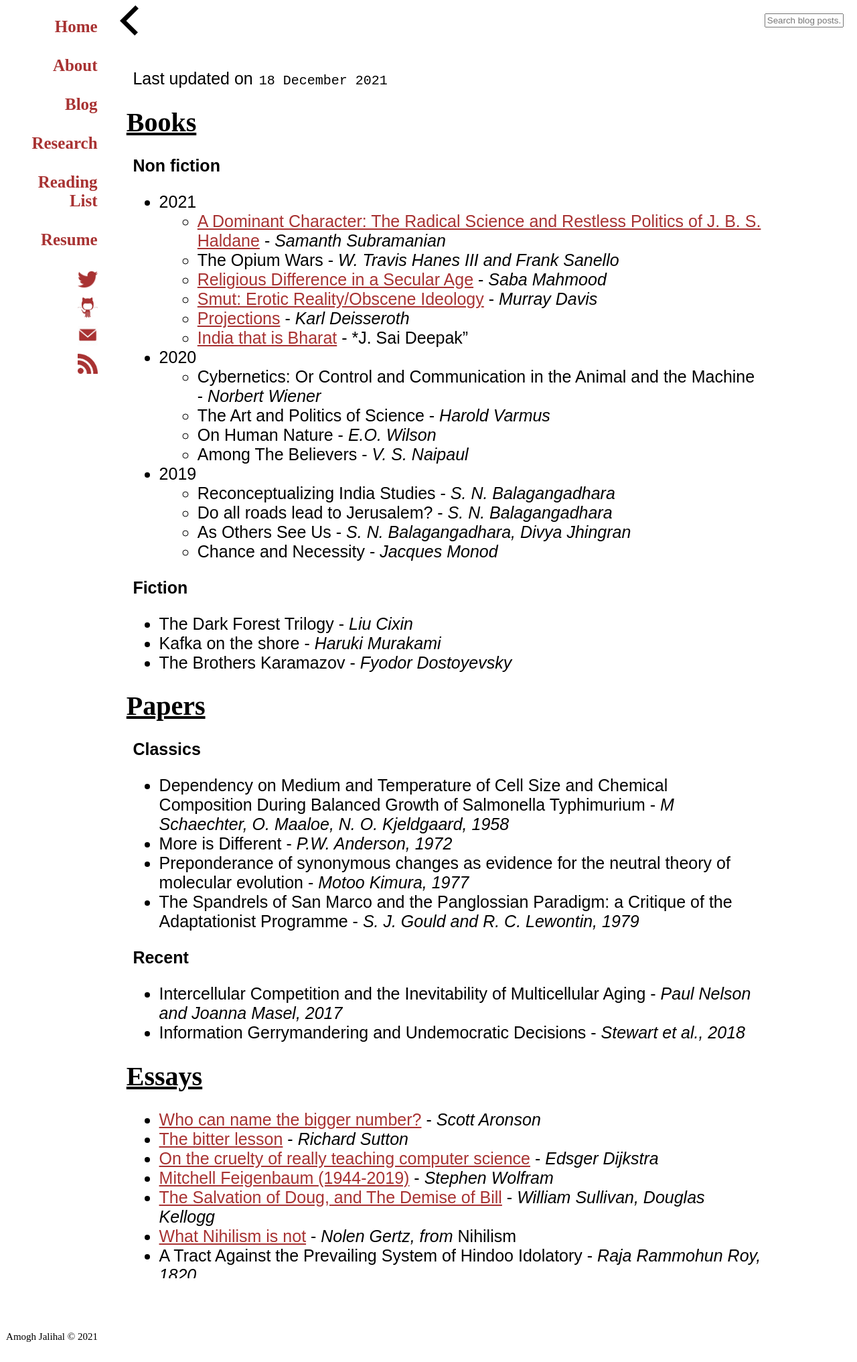
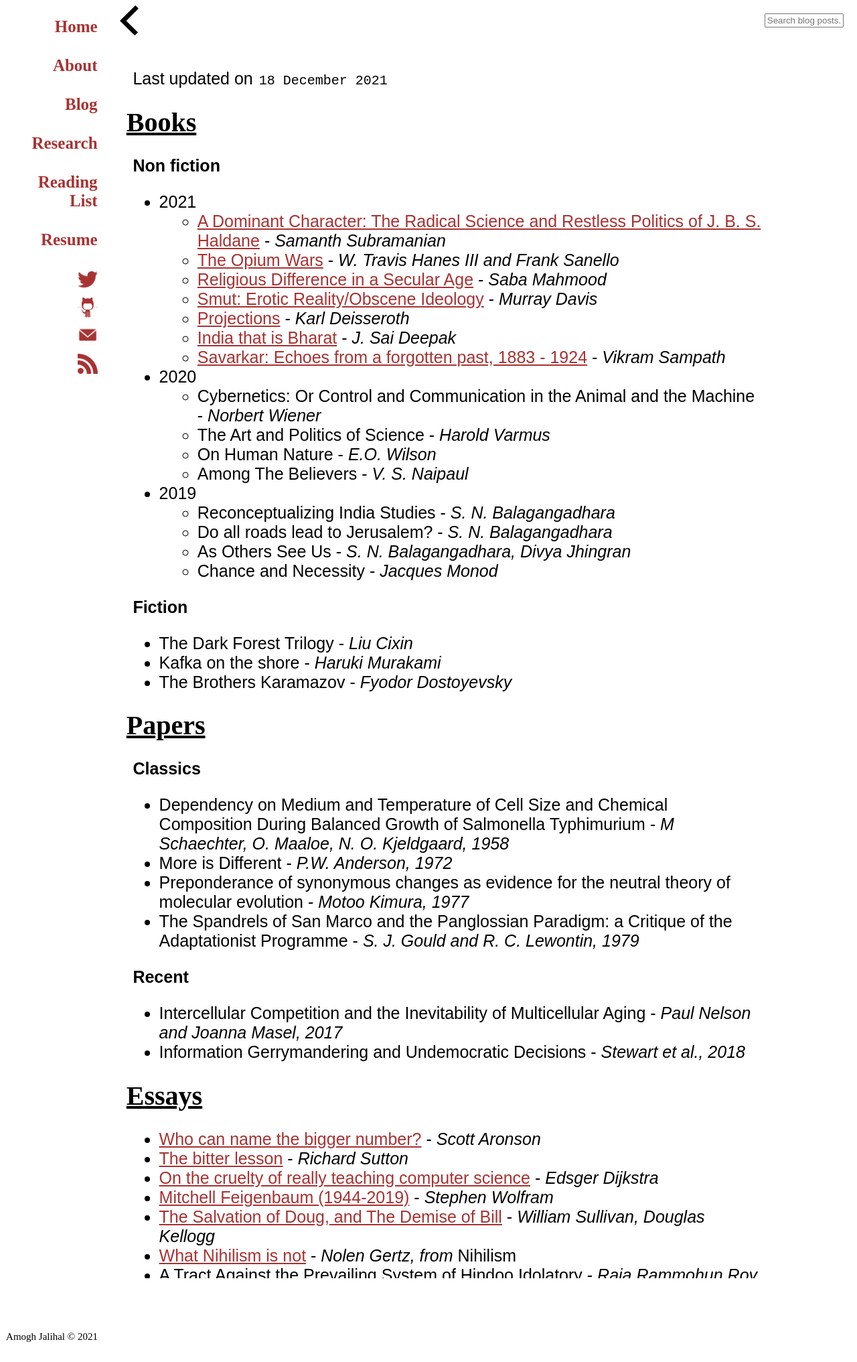
Before and after one commit to amoghpj/amoghpj.github.io, a Jekyll site: the page built from readinglist.md, in a window 1280 px wide. Shown: the whole page at 67% size. Built offline with Jekyll 4.4.1, drawn with Linux system fonts in a browser that asks for light colours; comment, search, counter and statistics services are not loaded.

Commit message:
Update reading list

```diff
--- a/readinglist.md
+++ b/readinglist.md
@@ -9,12 +9,13 @@ Last updated on `18 December 2021`
 **Non fiction**
 
 - 2021
-  - [A Dominant Character: The Radical Science and Restless Politics of J. B. S. Haldane](https://www.amazon.com/Dominant-Character-Radical-Restless-Politics/dp/0393634248/ref=tmm_hrd_swatch_0?_encoding=UTF8&qid=&sr=) - *Samanth Subramanian*
-  - The Opium Wars - *W. Travis Hanes III and Frank Sanello*
+  - [A Dominant Character: The Radical Science and Restless Politics of J. B. S. Haldane](https://www.amazon.com/Dominant-Character-Radical-Restless-Politics/dp/0393634248/) - *Samanth Subramanian*
+  - [The Opium Wars](https://www.amazon.in/Opium-Wars-Politics-Economics-Addiction/dp/1570719314/) - *W. Travis Hanes III and Frank Sanello*
   - [Religious Difference in a Secular Age](https://anthropology.berkeley.edu/religious-difference-secular-age-minority-report) - *Saba Mahmood*
   - [Smut: Erotic Reality/Obscene Ideology](https://www.amazon.com/dp/B01E71R4HE/ref=dp-kindle-redirect?_encoding=UTF8&btkr=1) - *Murray Davis*
   - [Projections](https://amoghpj.github.io/2021/08/16/projections) - *Karl Deisseroth*
-  - [India that is Bharat](https://www.bloomsbury.com/us/india-that-is-bharat-9789354352508/) - *J. Sai Deepak"
+  - [India that is Bharat](https://www.bloomsbury.com/us/india-that-is-bharat-9789354352508/) - *J. Sai Deepak*
+  - [Savarkar: Echoes from a forgotten past, 1883 - 1924](https://www.amazon.in/Savarkar-Echoes-Forgotten-Past-1883-1924/dp/0670090301) - *Vikram Sampath*
 - 2020
   - Cybernetics: Or Control and Communication in the Animal and the Machine - *Norbert Wiener*
   - The Art and Politics of Science - *Harold Varmus*
```
